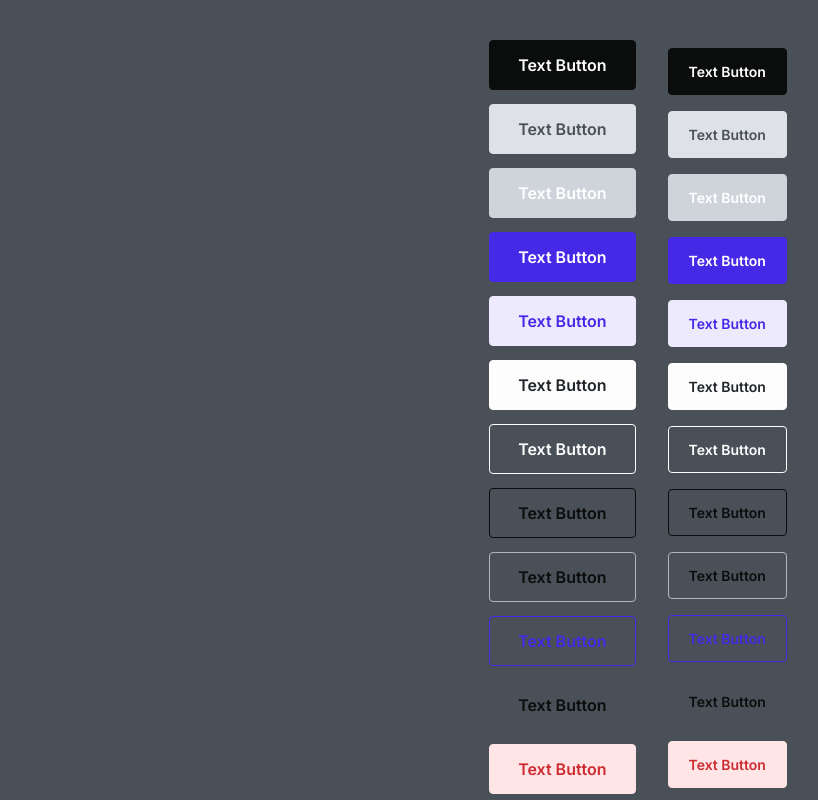
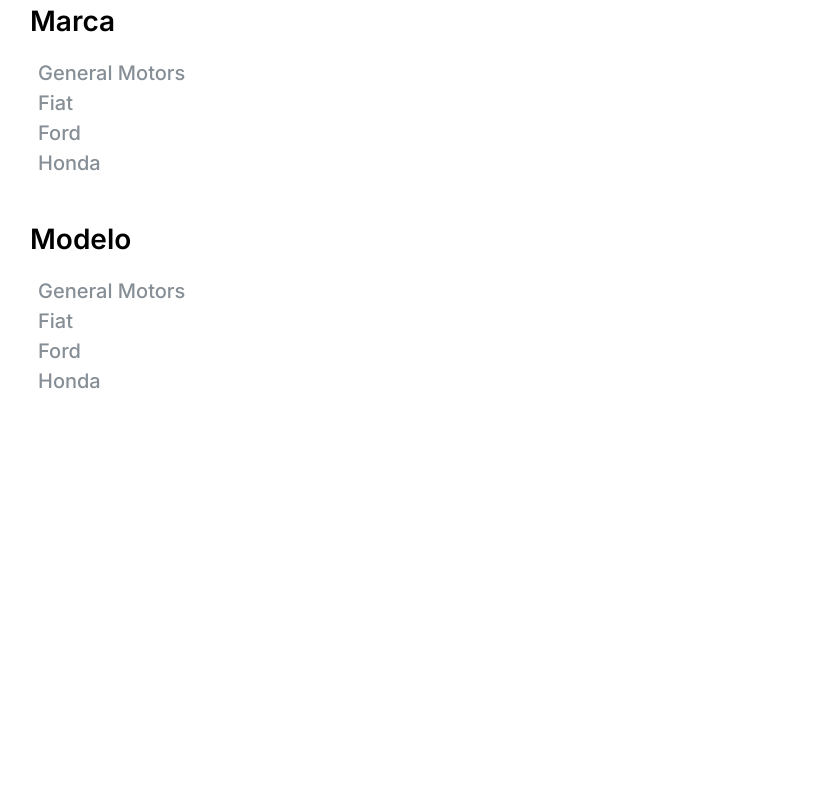
Before and after one commit to tamir-ferreira/Kenzie-Kars-front, a React (Vite) app: page / in a window 1280 px wide. Shown: the top 800 px of the page, without its empty margins (2-820 px from the left). Built offline with nearby package versions, Linux system fonts and the light colour scheme.

Commit message:
feat: style filter

```diff
--- a/src/App.tsx
+++ b/src/App.tsx
@@ -1,9 +1,14 @@
 import { Button } from "./components/Button";
+import { FilterHome } from "./components/FiltersHome";
 
 export const App = () => {
   return (
     <>
-      <div className="py-10 flex justify-center gap-8 items-center bg-grey-2">
+      <aside>
+        <FilterHome title="Marca" />
+        <FilterHome title="Modelo" />
+      </aside>
+      {/* <div className="py-10 flex justify-center gap-8 items-center bg-grey-2">
         <div className="flex flex-col gap-3.5">
           <Button btnSize="btn-big" btnColor="btn-grey-1">
             Text Button
@@ -92,7 +97,7 @@
             Text Button
           </Button>
         </div>
-      </div>
+      </div> */}
     </>
   );
 };
--- /dev/null
+++ b/src/components/FiltersHome.tsx
@@ -0,0 +1,20 @@
+interface FilterProps {
+  title: string;
+}
+
+export const FilterHome = ({ title }: FilterProps) => {
+  return (
+    <div className="mb-10">
+      <h2 className="text-heading-4-600 mb-4 ml-8">{title}</h2>
+      <ul className="ml-10">
+        {/* Fazer map dos modelos */}
+        <li className="cursor-pointer text-heading-6-500 text-grey-3">
+          General Motors
+        </li>
+        <li className="cursor-pointer text-heading-6-500 text-grey-3">Fiat</li>
+        <li className="cursor-pointer text-heading-6-500 text-grey-3">Ford</li>
+        <li className="cursor-pointer text-heading-6-500 text-grey-3">Honda</li>
+      </ul>
+    </div>
+  );
+};
```
